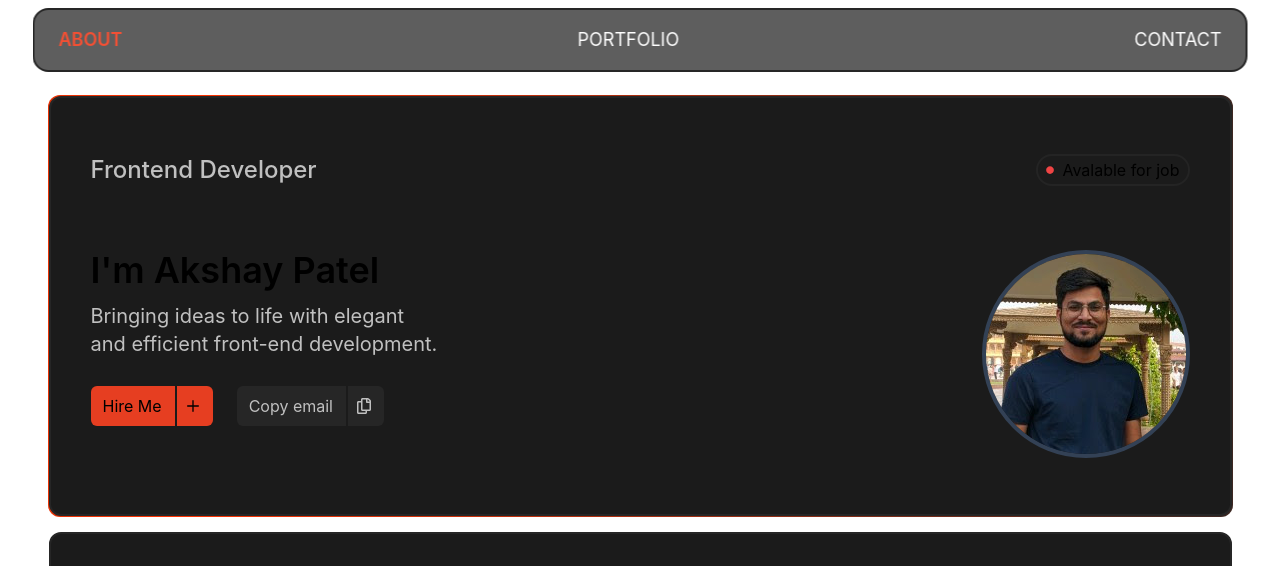
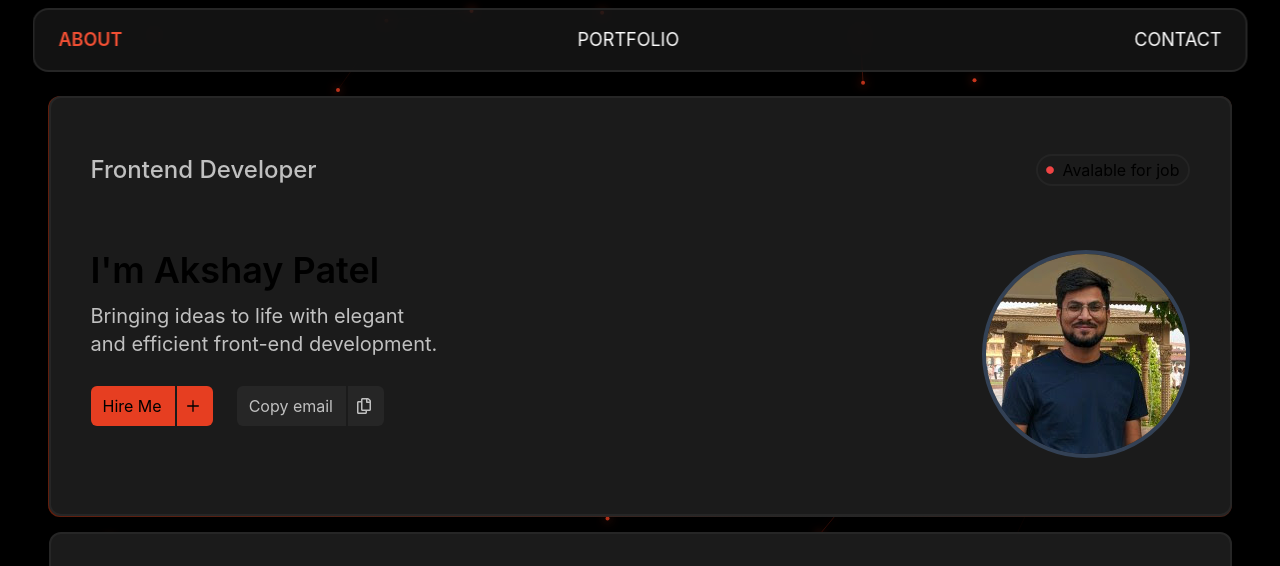
Before and after one commit to AKSHAY13PATEL/portfolio-akshay, a React (Vite) app: page / in a window 1280 px wide. Shown: the top 566 px of the page. Built offline with nearby package versions, Linux system fonts and the light colour scheme.

Commit message:
Background animation of glowing network added.

```diff
--- /dev/null
+++ b/src/components/GlowingNetworkGrid.tsx
@@ -0,0 +1,81 @@
+import { useEffect, useRef } from "react";
+
+const GlowingNetworkGrid = () => {
+  const canvasRef = useRef<HTMLCanvasElement | null>(null);
+
+  useEffect(() => {
+    const canvas = canvasRef.current;
+    if (!canvas) return;
+
+    const ctx = canvas?.getContext("2d");
+    if (!ctx) return;
+
+    const width = window.innerWidth;
+    const height = window.innerHeight;
+    canvas.width = width;
+    canvas.height = height;
+
+    const nodes = Array.from({ length: 50 }).map(() => ({
+      x: Math.random() * width,
+      y: Math.random() * height,
+      vx: (Math.random() - 0.5) * 0.5,
+      vy: (Math.random() - 0.5) * 0.5,
+      glow: Math.random() * 0.3 + 0.7,
+    }));
+
+    let animationFrameId: number;
+
+    const draw = () => {
+      ctx.clearRect(0, 0, width, height);
+      nodes.forEach((node, index) => {
+        node.x += node.vx;
+        node.y += node.vy;
+
+        if (node.x <= 0 || node.x >= width) node.vx *= -1;
+        if (node.y <= 0 || node.y >= height) node.vy *= -1;
+
+        ctx.beginPath();
+        ctx.arc(node.x, node.y, 2, 0, Math.PI * 2);
+        ctx.fillStyle = `rgba(230, 62, 33, ${node.glow})`;
+        ctx.shadowColor = "rgba(230, 62, 33, 1)";
+        ctx.shadowBlur = 10;
+        ctx.fill();
+
+        for (let j = index + 1; j < nodes.length; j++) {
+          const dist = Math.hypot(nodes[j].x - node.x, nodes[j].y - node.y);
+          if (dist < 100) {
+            ctx.beginPath();
+            ctx.moveTo(node.x, node.y);
+            ctx.lineTo(nodes[j].x, nodes[j].y);
+            ctx.strokeStyle = `rgba(230, 62, 33, ${1 - dist / 100})`;
+            ctx.lineWidth = 0.5;
+            ctx.stroke();
+          }
+        }
+      });
+
+      animationFrameId = requestAnimationFrame(draw);
+    };
+
+    draw();
+
+    return () => cancelAnimationFrame(animationFrameId);
+  }, []);
+
+  return (
+    <canvas
+      ref={canvasRef}
+      style={{
+        position: "absolute",
+        top: 0,
+        left: 0,
+        width: "100vw",
+        height: "100vh",
+        backgroundColor: "black",
+        zIndex: -1,
+      }}
+    />
+  );
+};
+
+export default GlowingNetworkGrid;
--- a/src/index.css
+++ b/src/index.css
@@ -65,15 +65,15 @@ body {
 .animated-border::before {
   content: "";
   position: absolute;
-  top: -3px;
-  left: -3px;
-  right: -3px;
-  bottom: -3px;
+  top: -2.5px;
+  left: -2.5px;
+  right: -2.5px;
+  bottom: -2.5px;
   border-radius: inherit;
   z-index: -1;
-  background: linear-gradient(90deg, #ff3300, #262626, #ff3300, #262626);
+  background: linear-gradient(90deg, #801a00, #262626, #801a00, #262626);
   background-size: 300% 300%;
-  animation: borderAnimation 3s linear infinite;
+  animation: borderAnimation 5s linear infinite;
 }
 
 .card-flip {
--- a/src/pages/AboutPage.tsx
+++ b/src/pages/AboutPage.tsx
@@ -1,4 +1,5 @@
 import Footer from "../components/Footer";
+import GlowingNetworkGrid from "../components/GlowingNetworkGrid";
 import MainWrapper from "../components/MainWrapper";
 import Navbar from "../components/Navbar";
 
@@ -6,6 +7,7 @@ const AboutPage = () => {
   return (
     <div className="mx-auto flex max-w-[1215px] flex-col gap-5 px-4">
       <Navbar />
+      <GlowingNetworkGrid />
       <div className="mb-2 mt-24 flex flex-col gap-5">
         <MainWrapper />
         <Footer />
```
